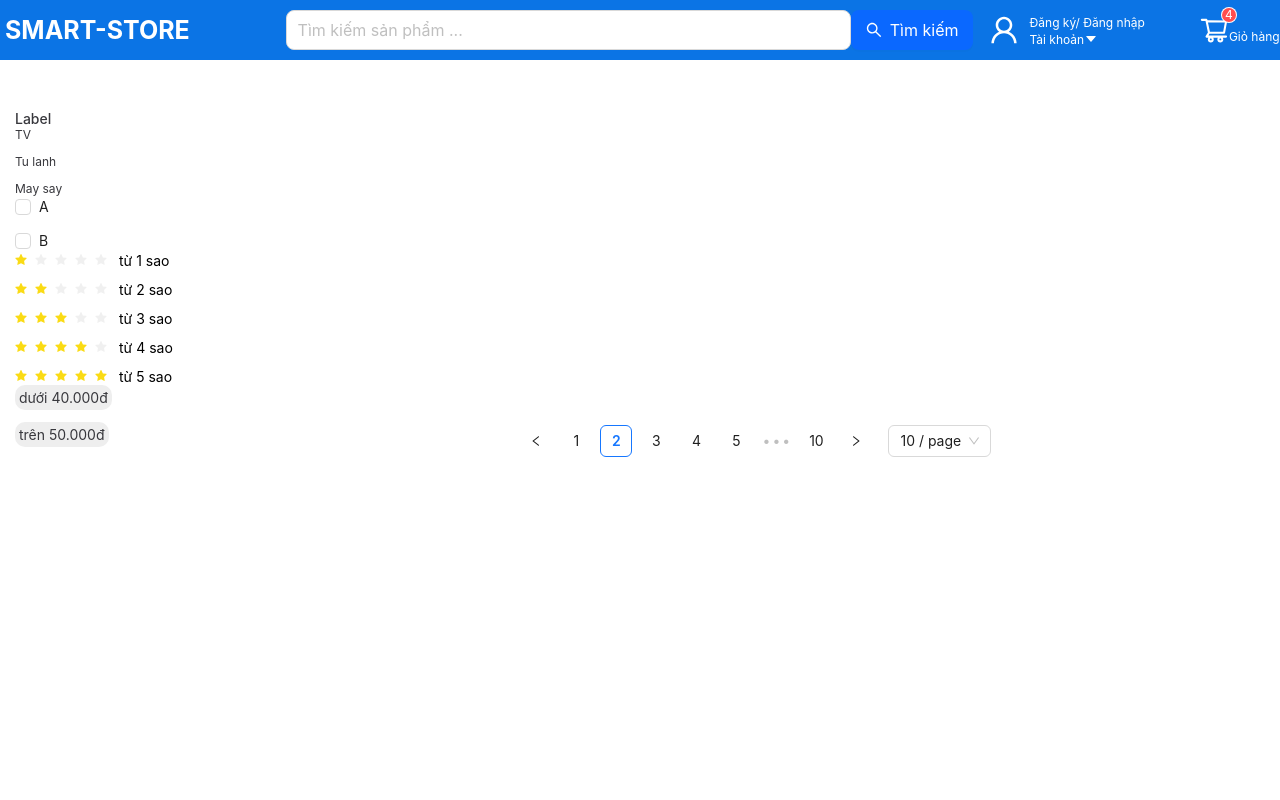
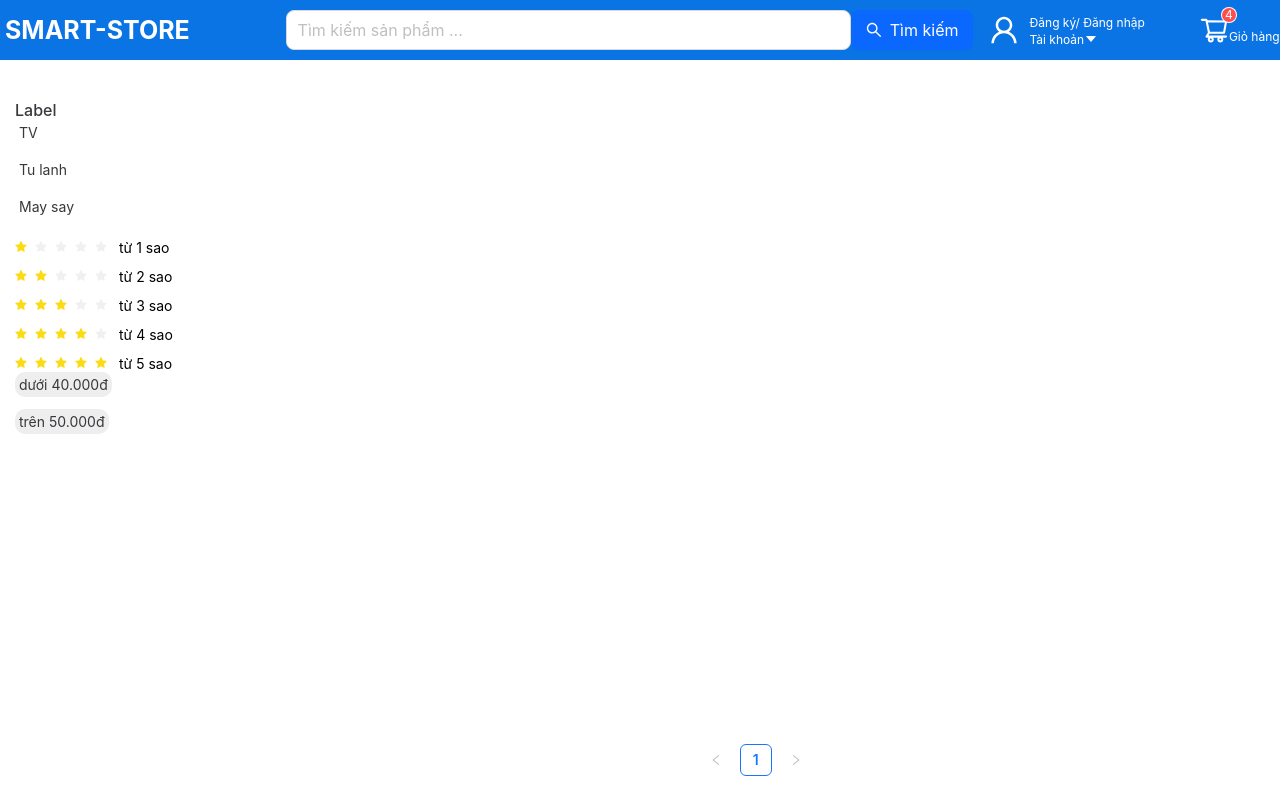
Before and after one commit to Nguyen-Trung-Tien/SMART-STORE, a React (Create React App) app in the folder frontend/: page /product/1 in a window 1280 px wide. Shown: the top 800 px of the page. Built offline with nearby package versions, Linux system fonts and the light colour scheme.

Commit message:
filter product and fig bug

```diff
--- a/frontend/src/components/NavbarComponent/NavbarComponent.jsx
+++ b/frontend/src/components/NavbarComponent/NavbarComponent.jsx
@@ -74,13 +74,15 @@ const NavbarComponent = () => {
       <WrapperContent>
         {renderContent("text", ["TV", "Tu lanh", "May say"])}
       </WrapperContent>
-      <WrapperContent>
+      {/* <WrapperContent>
         {renderContent("checkbox", [
-          { value: "a", label: "A" },
-          { value: "b", label: "B" },
+          { value: "a", label: "Di động" },
+          { value: "b", label: "Máy tính" },
         ])}
+      </WrapperContent> */}
+      <WrapperContent style={{ marginTop: "20px" }}>
+        {renderContent("star", [1, 2, 3, 4, 5])}
       </WrapperContent>
-      <WrapperContent>{renderContent("star", [1, 2, 3, 4, 5])}</WrapperContent>
       <WrapperContent>
         {renderContent("Price", ["dưới 40.000đ", "trên 50.000đ"])}
       </WrapperContent>
--- a/frontend/src/components/NavbarComponent/style.js
+++ b/frontend/src/components/NavbarComponent/style.js
@@ -2,18 +2,20 @@ import styled from "styled-components";
 
 export const WrapperLabelText = styled.span`
   color: rgb(56, 56, 61);
-  font-size: 14px;
+  font-size: 16px;
   font-weight: 500;
 `;
 
 export const WrapperTextValue = styled.div`
   color: rgb(56, 56, 61);
-  font-size: 12px;
+  font-size: 14px;
   font-weight: 400;
+  padding: 4px;
 `;
 
 export const WrapperContent = styled.div`
   display: flex;
+  font-size: 14px;
   //align-items: center;
   flex-direction: column;
   gap: 12px;
--- a/frontend/src/pages/HomePage/HomePage.jsx
+++ b/frontend/src/pages/HomePage/HomePage.jsx
@@ -18,7 +18,7 @@ import { useDebounce } from "../../hooks/useDebounce";
 
 const HomePage = () => {
   const searchProduct = useSelector((state) => state?.product?.search);
-  const searchDebounce = useDebounce(searchProduct, 1000);
+  const searchDebounce = useDebounce(searchProduct, 500);
   const [pending, setPending] = useState(false);
   const [limit, setLimit] = useState(6);
 
--- a/frontend/src/pages/OrderPage/OrderPage.jsx
+++ b/frontend/src/pages/OrderPage/OrderPage.jsx
@@ -41,7 +41,7 @@ const OrderPage = ({ count = 1 }) => {
                 <span>Đơn giá</span>
                 <span>Số lượng</span>
                 <span>Thành tiền</span>
-                <DeleteOutlined styler={{ cursor: "pointer" }} />
+                <DeleteOutlined style={{ cursor: "pointer" }} />
               </div>
             </WrapperStyleHeader>
             <WrapperListOrder>
@@ -99,7 +99,7 @@ const OrderPage = ({ count = 1 }) => {
             <div style={{ width: "100%" }}>
               <WrapperInfo>
                 <div
-                  styler={{
+                  style={{
                     display: "flex",
                     justifyContent: "space-between",
                     alignItems: "center",
@@ -115,7 +115,7 @@ const OrderPage = ({ count = 1 }) => {
                   ></span>
                 </div>
                 <div
-                  styler={{
+                  style={{
                     display: "flex",
                     justifyContent: "space-between",
                     alignItems: "center",
@@ -131,7 +131,7 @@ const OrderPage = ({ count = 1 }) => {
                   ></span>
                 </div>
                 <div
-                  styler={{
+                  style={{
                     display: "flex",
                     justifyContent: "space-between",
                     alignItems: "center",
@@ -147,7 +147,7 @@ const OrderPage = ({ count = 1 }) => {
                   ></span>
                 </div>
                 <div
-                  styler={{
+                  style={{
                     display: "flex",
                     justifyContent: "space-between",
                     alignItems: "center",
--- a/frontend/src/pages/TypeProductPage/TypeProductPage.jsx
+++ b/frontend/src/pages/TypeProductPage/TypeProductPage.jsx
@@ -6,26 +6,53 @@ import { WrapperNavbar, WrapperProducts } from "./style";
 import * as ProductService from "../../services/ProductServices";
 import { useLocation } from "react-router-dom";
 import Loading from "../../components/LoadingComponent/Loading";
+import { useSelector } from "react-redux";
+import { useDebounce } from "../../hooks/useDebounce";
 const TypeProductPage = () => {
+  const searchProduct = useSelector((state) => state?.product?.search);
+  const searchDebounce = useDebounce(searchProduct, 500);
   const { state } = useLocation();
   const [products, setProducts] = useState([]);
   const [pending, setPending] = useState(false);
-  const onChange = () => {};
-  const fetchProductType = async (type) => {
-    const res = await ProductService.getProductType(type);
+  const [paginate, setPaginate] = useState({
+    page: 0,
+    limit: 10,
+    total: 1,
+  });
+
+  const fetchProductType = async (type, page, limit) => {
+    // setPending(true);
+    const res = await ProductService.getProductType(type, page, limit);
     if (res?.status === "OK") {
       setPending(false);
       setProducts(res?.data);
+      setPaginate({ ...paginate, total: res?.totalPage });
     } else {
       setPending(false);
     }
   };
 
   useEffect(() => {
+    let newProduct = [];
+    if (searchDebounce) {
+      newProduct = products?.filter((pro) => pro?.name === searchDebounce);
+      setProducts(newProduct);
+    }
+  }, [searchDebounce]);
+
+  useEffect(() => {
     if (state) {
-      fetchProductType(state);
+      fetchProductType(state, paginate.page, paginate.limit);
     }
-  }, [state]);
+  }, [state, paginate]);
+
+  const onChange = (current, pageSize) => {
+    setPaginate({
+      ...paginate,
+      page: current - 1,
+      limit: pageSize,
+    });
+  };
 
   return (
     <Loading isLoading={pending}>
@@ -33,14 +60,15 @@ const TypeProductPage = () => {
         style={{
           width: "100%",
           background: "#efefe",
-          height: "calc(100vh-60px)",
+          height: "calc(100vh - 64px)",
         }}
       >
-        <div style={{ width: "1270px", margin: "0 auto" }}>
+        <div style={{ width: "1270px", height: "100%", margin: "0 auto" }}>
           <Row
             style={{
-              flexWrap: "nowrap ",
-              paddingTop: "20px",
+              height: "calc(100% - 20px)",
+              flexWrap: "nowrap",
+              paddingTop: "10px",
             }}
           >
             <WrapperNavbar span={4}>
@@ -55,7 +83,19 @@ const TypeProductPage = () => {
               }}
             >
               <WrapperProducts>
-                {products?.map((product) => {
+                {products
+                  ?.filter((pro) => {
+                    if (searchDebounce === "") {
+                      return pro;
+                    } else if (
+                      pro?.name
+                        ?.toLowerCase()
+                        ?.includes(searchDebounce.toLowerCase())
+                    ) {
+                      return pro;
+                    }
+                  })
+                  ?.map((product) => {
                     return (
                       <CardComponent
                         key={product._id}
@@ -74,11 +114,11 @@ const TypeProductPage = () => {
                   })}
               </WrapperProducts>
               <Pagination
-                defaultCurrent={2}
-                total={100}
+                current={paginate.page + 1}
+                total={paginate.total * paginate.limit}
                 onChange={onChange}
                 style={{
-                  marginTop: "20px",
+                  marginTop: "10px",
                   display: "flex",
                   justifyContent: "center",
                 }}
--- a/frontend/src/services/ProductServices.js
+++ b/frontend/src/services/ProductServices.js
@@ -15,16 +15,13 @@ export const getAllProduct = async (search, limit) => {
   return res.data;
 };
 
-export const getProductType = async (type) => {
-  let res = {};
+export const getProductType = async (type, page, limit) => {
   if (type) {
     const res = await axios.get(
-      `${process.env.REACT_APP_API_KEY}/product/get-all?filter=type&filter=${type}`
+      `${process.env.REACT_APP_API_KEY}/product/get-all?filter=type&filter=${type}&limit=${limit}&page=${page}`
     );
     return res.data;
   }
-
-  return res.data;
 };
 export const createProduct = async (data) => {
   const res = await axios.post(
@@ -85,3 +82,8 @@ export const getAllTypeProduct = async () => {
   );
   return res.data;
 };
+
+const API_KEY = process.env.REACT_APP_API_KEY;
+if (!API_KEY) {
+  throw new Error("API key is not defined in environment variables.");
+}
```
Lines whose indentation alone changed are shown as unchanged.
